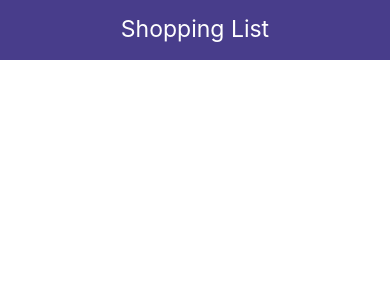
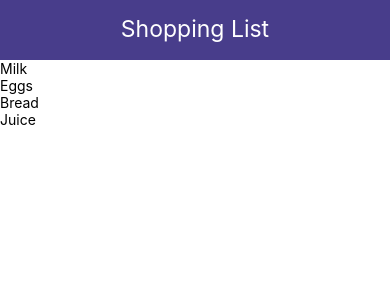
Before and after one commit to JamesDelfini/ReactNativeIntro, a React Native app: screen / in a window 390 px wide. Shown: the top 300 px of the page. Built offline with nearby package versions, Linux system fonts and the light colour scheme.

Commit message:
Sample Rendering of a Data of List

```diff
--- a/App.js
+++ b/App.js
@@ -1,12 +1,36 @@
-import React from 'react'
-import { View, StyleSheet } from 'react-native'
-
+import React, { useState } from 'react'
+import { View, StyleSheet, Text, FlatList } from 'react-native'
+import 'react-native-get-random-values'
+import { v4 as uuidv4 } from 'uuid'
 import Header from './components/Header'
 
 const App = () => {
+  const [items, setItems] = useState([
+    {
+      id: uuidv4(),
+      text: 'Milk',
+    },
+    {
+      id: uuidv4(),
+      text: 'Eggs',
+    },
+    {
+      id: uuidv4(),
+      text: 'Bread',
+    },
+    {
+      id: uuidv4(),
+      text: 'Juice',
+    },
+  ])
+
   return (
     <View style={styles.container}>
       <Header />
+      <FlatList
+        data={items}
+        renderItem={({ item }) => <Text>{item.text}</Text>}
+      />
     </View>
   )
 }
--- a/package.json
+++ b/package.json
@@ -12,8 +12,9 @@
   "dependencies": {
     "react": "16.13.1",
     "react-native": "0.63.3",
+    "react-native-get-random-values": "^1.5.0",
     "react-native-vector-icons": "^7.1.0",
-    "uuidv4": "^6.2.5"
+    "uuid": "^8.3.1"
   },
   "devDependencies": {
     "@babel/core": "^7.12.3",
```
Also changed, not shown: 5 other files (tests, documents, lock files or other folders).
